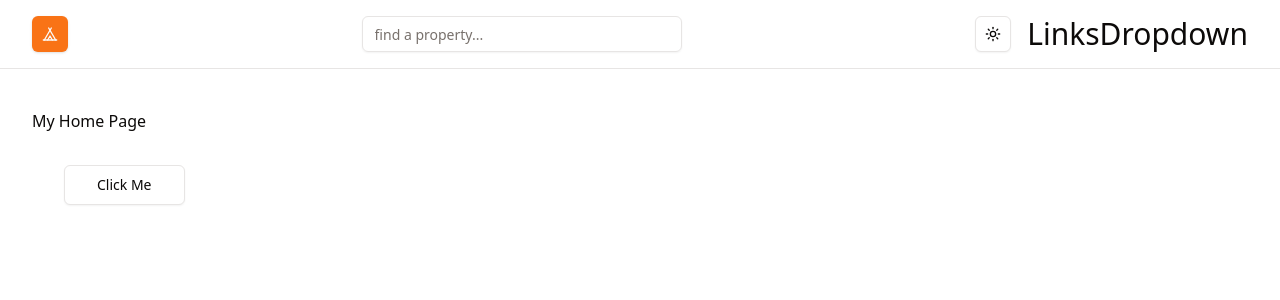
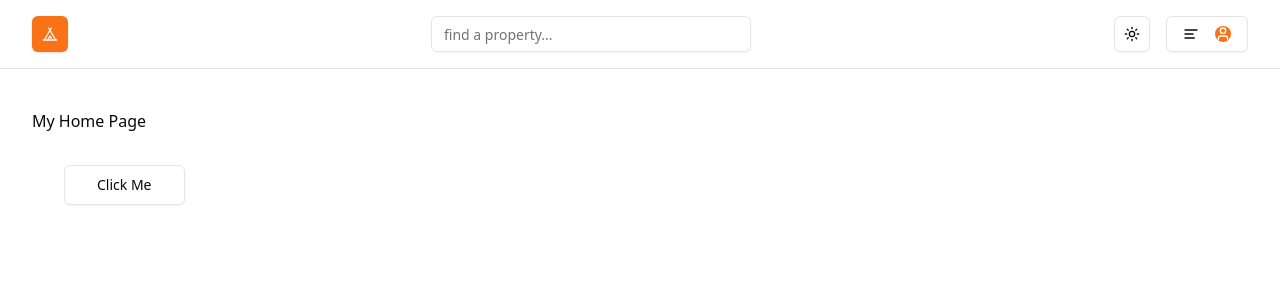
Before and after one commit to Petersonwei/airbnb-clone, a Next.js app: page / in a window 1280 px wide. Shown: the top 300 px of the page. Built offline with nearby package versions, Linux system fonts and the light colour scheme.

Commit message:
61 Setting Up the Links Dropdown Component

```diff
--- a/components/navbar/LinksDropdown.tsx
+++ b/components/navbar/LinksDropdown.tsx
@@ -1,4 +1,47 @@
+import {
+  DropdownMenu,
+  DropdownMenuContent,
+  DropdownMenuItem,
+  DropdownMenuTrigger,
+  DropdownMenuSeparator,
+} from '@/components/ui/dropdown-menu';
+import { LuAlignLeft } from 'react-icons/lu';
+import Link from 'next/link';
+import { Button } from '../ui/button';
+import UserIcon from './UserIcon';
+import { links } from '@/utils/links';
+import SignOutLink from './SignOutLink';
+
 function LinksDropdown() {
-    return <h1 className='text-3xl'>LinksDropdown</h1>;
-  }
-  export default LinksDropdown;
+  // Return the JSX structure for the dropdown menu
+  return (
+    <DropdownMenu>
+      {/* Trigger for the dropdown menu, allowing it to be opened when the button is clicked */}
+      <DropdownMenuTrigger asChild>
+        {/* Button styled as an outline with flex layout and a maximum width */}
+        <Button variant='outline' className='flex gap-4 max-w-[100px]'>
+          {/* Icon representing alignment, with specified width and height */}
+          <LuAlignLeft className='w-6 h-6' />
+          <UserIcon />
+        </Button>
+      </DropdownMenuTrigger>
+      {/* Content of the dropdown menu, with specified width and alignment */}
+      <DropdownMenuContent className='w-52' align='start' sideOffset={10}>
+        {/* Map through the links array to create dropdown items */}
+        {links.map((link) => {
+          return (
+            // Each dropdown item is keyed by the link's href
+            <DropdownMenuItem key={link.href}>
+              {/* Link component styled to be capitalized and full width */}
+              <Link href={link.href} className='capitalize w-full'>
+                {/* Display the label of the link */}
+                {link.label}
+              </Link>
+            </DropdownMenuItem>
+          );
+        })}
+      </DropdownMenuContent>
+    </DropdownMenu>
+  );
+}
+export default LinksDropdown;
--- a/components/navbar/UserIcon.tsx
+++ b/components/navbar/UserIcon.tsx
@@ -1,4 +1,6 @@
+import { LuUser } from 'react-icons/lu';
+
 function UserIcon() {
-    return <h1 className='text-3xl'>UserIcon</h1>;
-  }
-  export default UserIcon;
+  return <LuUser className='w-6 h-6 bg-primary rounded-full text-white' />;
+}
+export default UserIcon;
--- /dev/null
+++ b/utils/links.ts
@@ -0,0 +1,14 @@
+type NavLink = {
+    href: string;
+    label: string;
+  };
+
+  export const links: NavLink[] = [
+    { href: '/', label: 'home' },
+    { href: '/favorites ', label: 'favorites' },
+    { href: '/bookings ', label: 'bookings' },
+    { href: '/reviews ', label: 'reviews' },
+    { href: '/rentals/create ', label: 'create rental' },
+    { href: '/rentals', label: 'my rentals' },
+    { href: '/profile ', label: 'profile' },
+  ];
```
